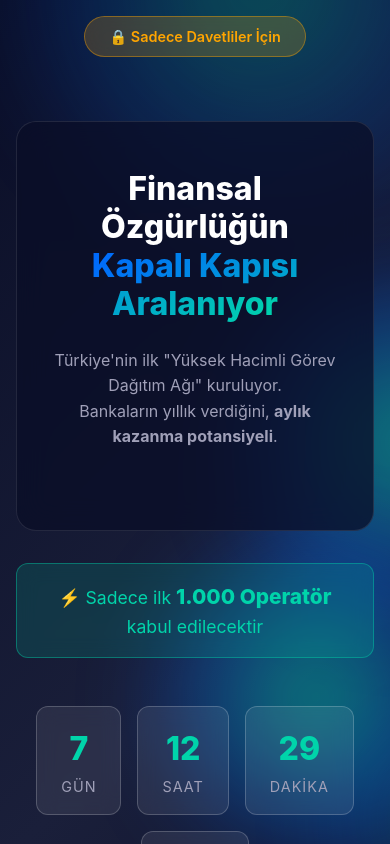
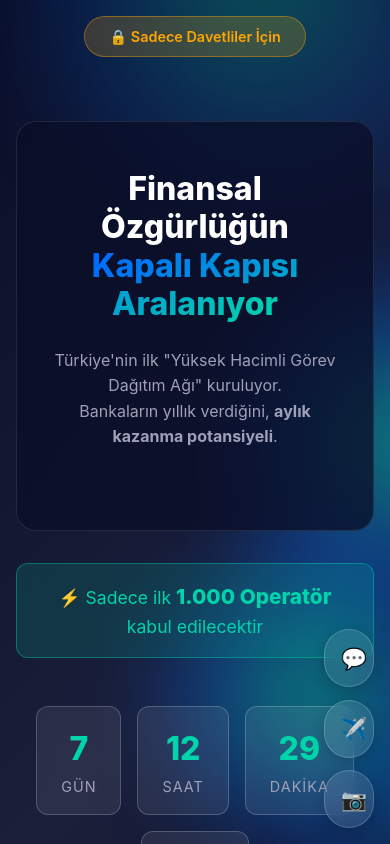
Before and after one commit to yasinerenkovalik/lansman, a React (Vite) app: page / in a window 390 px wide. Shown: the top 844 px of the page. Built offline with nearby package versions, Linux system fonts and the light colour scheme; no server answers.

Commit message:
feat: Add WhatsApp, Telegram, Instagram social buttons

```diff
--- a/src/App.jsx
+++ b/src/App.jsx
@@ -6,6 +6,7 @@ import Features from './components/Features'
 import LeadForm from './components/LeadForm'
 import ThankYou from './components/ThankYou'
 import Admin from './components/Admin'
+import SocialButtons from './components/SocialButtons'
 
 function LandingPage({ onFormSubmit }) {
   return (
@@ -13,6 +14,7 @@ function LandingPage({ onFormSubmit }) {
       <Hero />
       <Features />
       <LeadForm onSubmit={onFormSubmit} />
+      <SocialButtons />
     </div>
   )
 }
--- /dev/null
+++ b/src/components/SocialButtons.css
@@ -0,0 +1,75 @@
+.social-buttons {
+  position: fixed;
+  bottom: 2rem;
+  right: 2rem;
+  display: flex;
+  flex-direction: column;
+  gap: 1rem;
+  z-index: 1000;
+}
+
+.social-button {
+  display: flex;
+  align-items: center;
+  gap: 0.8rem;
+  background: rgba(255, 255, 255, 0.1);
+  backdrop-filter: blur(10px);
+  border: 1px solid rgba(255, 255, 255, 0.2);
+  padding: 0.8rem 1.2rem;
+  border-radius: 50px;
+  color: white;
+  text-decoration: none;
+  transition: all 0.3s ease;
+  box-shadow: 0 4px 15px rgba(0, 0, 0, 0.2);
+  overflow: hidden;
+  max-width: 60px;
+}
+
+.social-button:hover {
+  background: var(--social-color);
+  transform: translateX(-10px) scale(1.05);
+  max-width: 200px;
+  box-shadow: 0 6px 25px rgba(0, 0, 0, 0.3);
+}
+
+.social-icon {
+  font-size: 1.5rem;
+  flex-shrink: 0;
+}
+
+.social-name {
+  font-weight: 600;
+  font-size: 0.9rem;
+  white-space: nowrap;
+  opacity: 0;
+  transition: opacity 0.3s ease;
+}
+
+.social-button:hover .social-name {
+  opacity: 1;
+}
+
+@media (max-width: 768px) {
+  .social-buttons {
+    bottom: 1rem;
+    right: 1rem;
+    gap: 0.8rem;
+  }
+
+  .social-button {
+    padding: 0.7rem 1rem;
+    max-width: 50px;
+  }
+
+  .social-button:hover {
+    max-width: 160px;
+  }
+
+  .social-icon {
+    font-size: 1.3rem;
+  }
+
+  .social-name {
+    font-size: 0.85rem;
+  }
+}
--- /dev/null
+++ b/src/components/SocialButtons.jsx
@@ -0,0 +1,45 @@
+import './SocialButtons.css'
+
+function SocialButtons() {
+  const socials = [
+    {
+      name: 'WhatsApp',
+      icon: '💬',
+      url: 'https://wa.me/905XXXXXXXXX', // Telefon numarasını değiştir
+      color: '#25D366'
+    },
+    {
+      name: 'Telegram',
+      icon: '✈️',
+      url: 'https://t.me/username', // Username'i değiştir
+      color: '#0088cc'
+    },
+    {
+      name: 'Instagram',
+      icon: '📷',
+      url: 'https://instagram.com/username', // Username'i değiştir
+      color: '#E4405F'
+    }
+  ]
+
+  return (
+    <div className="social-buttons">
+      {socials.map((social) => (
+        <a
+          key={social.name}
+          href={social.url}
+          target="_blank"
+          rel="noopener noreferrer"
+          className="social-button"
+          style={{ '--social-color': social.color }}
+          title={social.name}
+        >
+          <span className="social-icon">{social.icon}</span>
+          <span className="social-name">{social.name}</span>
+        </a>
+      ))}
+    </div>
+  )
+}
+
+export default SocialButtons
```
